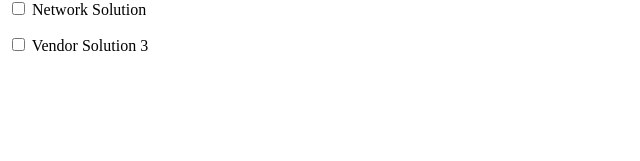
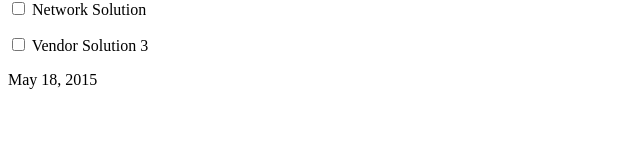
Before and after one commit to Ankit-Mund/angular-autocomplete1, an Angular app: page / in a window 1280 px wide. Shown: the part 125-286 px from the top of the page, without its empty margins (0-640 px from the left). Built offline with nearby package versions, Linux system fonts and the light colour scheme.

Commit message:
DATE FORMAT TWEAK FOR IE/EDGE

```diff
--- a/src/app/checkbox-delete/checkbox-delete.component.html
+++ b/src/app/checkbox-delete/checkbox-delete.component.html
@@ -7,3 +7,7 @@
 <div *ngFor="let solution of checkedSolutions">
   {{solution.title}}
 </div>
+
+<div>
+  {{myDate | date}}
+</div>
--- a/src/app/checkbox-delete/checkbox-delete.component.ts
+++ b/src/app/checkbox-delete/checkbox-delete.component.ts
@@ -37,6 +37,7 @@ export class CheckboxDeleteComponent implements OnInit {
 
   checkedSolutions = new Set();
 
+  myDate = '2015-05-18 02:30:56'
 
   constructor() { }
 
--- a/src/index.html
+++ b/src/index.html
@@ -9,6 +9,7 @@
   <link rel="icon" type="image/x-icon" href="favicon.ico">
 </head>
 <body>
+
   <app-root></app-root>
 </body>
 </html>
```
